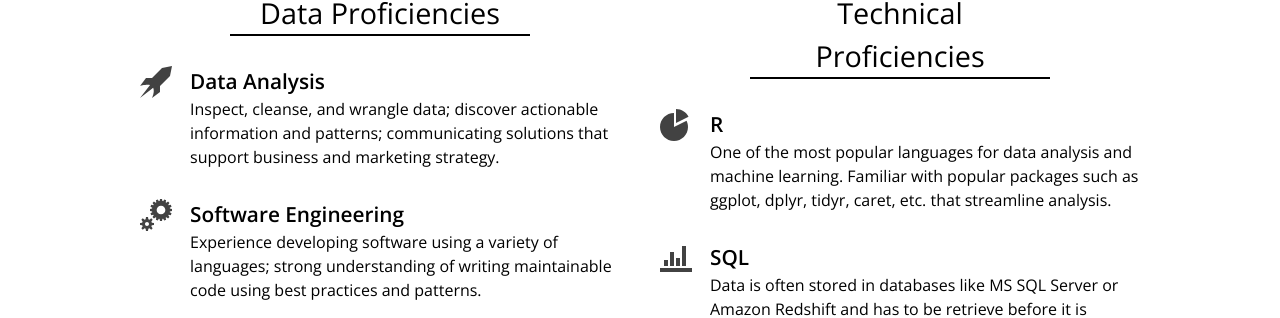
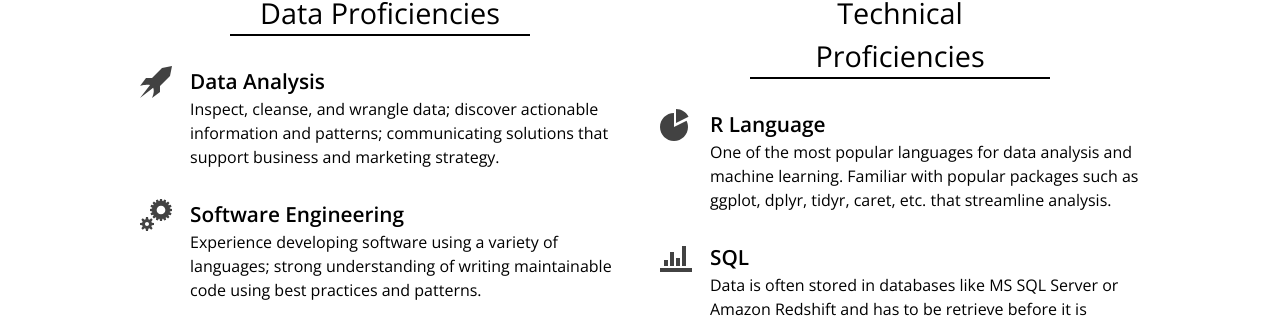
Before and after one commit to shane-kercheval/shane-kercheval.github.io, a Jekyll site: the page built from index.html, in a window 1280 px wide and 900 px high, scrolled down 360 px. Shown: the part 150-468 px from the top of the window. Built offline with Jekyll 4.4.1, drawn with Linux system fonts in a browser that asks for light colours; nearby versions of some CDN libraries.

Commit message:
update proficiencies

```diff
--- a/_data/value.yml
+++ b/_data/value.yml
@@ -20,7 +20,7 @@ offerings:
         icon: icon-checkbox-checked
   - name: Technical Proficiencies
     value:
-      - title: R
+      - title: R Language
         description: One of the most popular languages for data analysis and machine learning. Familiar with popular packages such as ggplot, dplyr, tidyr, caret, etc. that streamline analysis.
         icon: icon-pie-chart
       - title: SQL
```
